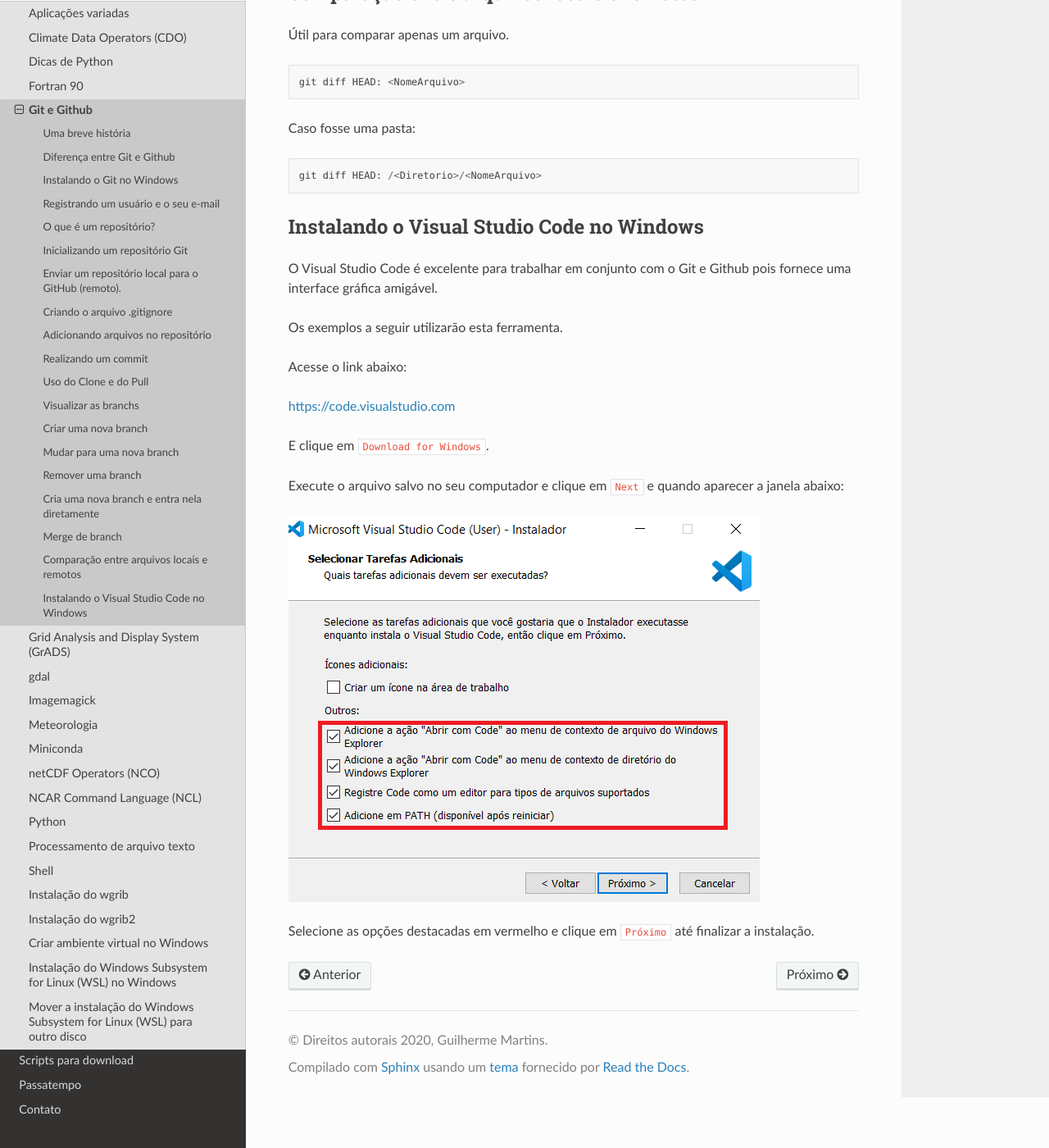
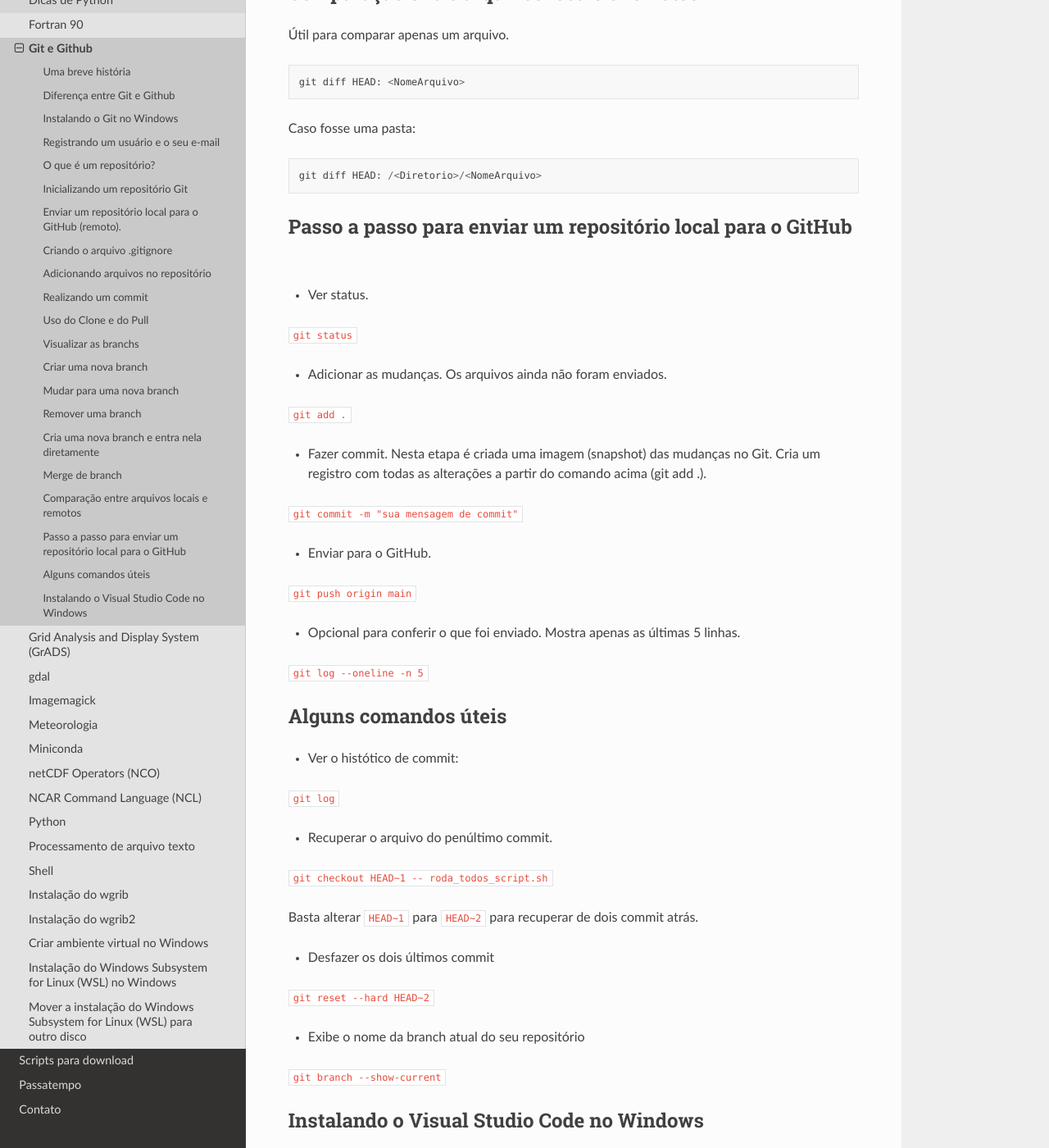
Before and after one commit to jgmsantos/homepage, a Sphinx documentation site: the page built from docs/pages/tutoriais/git_github.md, in a window 1280 px wide and 1400 px high, scrolled down 9953 px. Shown: the whole window at 82% size. Built offline with Sphinx 7.4.7 and the Read the Docs theme 3.1.0, drawn with Linux system fonts in a browser that asks for light colours; pages that are not in the unit, such as notebooks, are missing from menus.

Commit message:
Atualizando GitHub

````diff
--- a/docs/index.rst
+++ b/docs/index.rst
@@ -42,7 +42,7 @@
 
 Divirta-se!
 
-Última atualização: 18/09/2025.
+Última atualização: 23/09/2025.
 
 .. toctree::
    :hidden:
--- a/docs/pages/tutoriais/git_github.md
+++ b/docs/pages/tutoriais/git_github.md
@@ -306,6 +306,48 @@
 git diff HEAD: /<Diretorio>/<NomeArquivo>
 ```
 
+### Passo a passo para enviar um repositório local para o GitHub
+
+- Ver status.
+
+``git status``
+
+- Adicionar as mudanças. Os arquivos ainda não foram enviados.
+
+``git add .``
+
+- Fazer commit. Nesta etapa é criada uma imagem (snapshot) das mudanças no Git. Cria um registro com todas as alterações a partir do comando acima (git add .).
+
+``git commit -m "sua mensagem de commit"``
+
+- Enviar para o GitHub.
+
+``git push origin main``
+
+- Opcional para conferir o que foi enviado. Mostra apenas as últimas 5 linhas.
+
+``git log --oneline -n 5``
+
+### Alguns comandos úteis
+
+- Ver o histótico de commit:
+
+``git log``
+
+- Recuperar o arquivo do penúltimo commit.
+
+``git checkout HEAD~1 -- roda_todos_script.sh``
+
+Basta alterar ``HEAD~1`` para ``HEAD~2`` para recuperar de dois commit atrás.
+
+- Desfazer os dois últimos commit
+
+``git reset --hard HEAD~2``
+
+- Exibe o nome da branch atual do seu repositório
+
+``git branch --show-current``
+
 ### Instalando o Visual Studio Code no Windows
 
 O Visual Studio Code é excelente para trabalhar em conjunto com o Git e Github pois fornece uma interface gráfica amigável.
````
